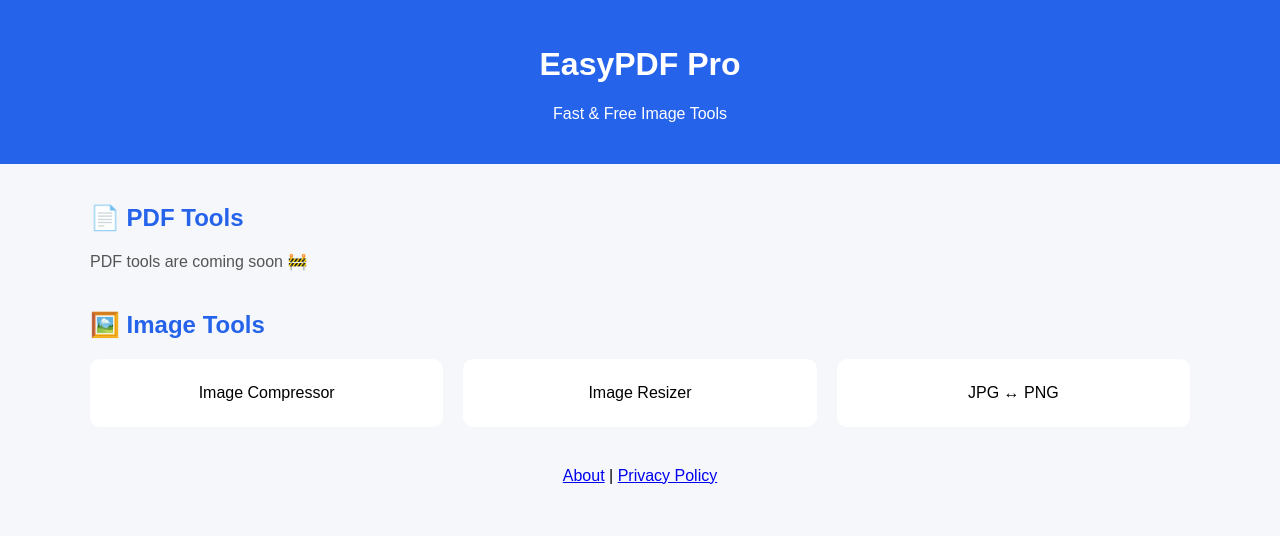
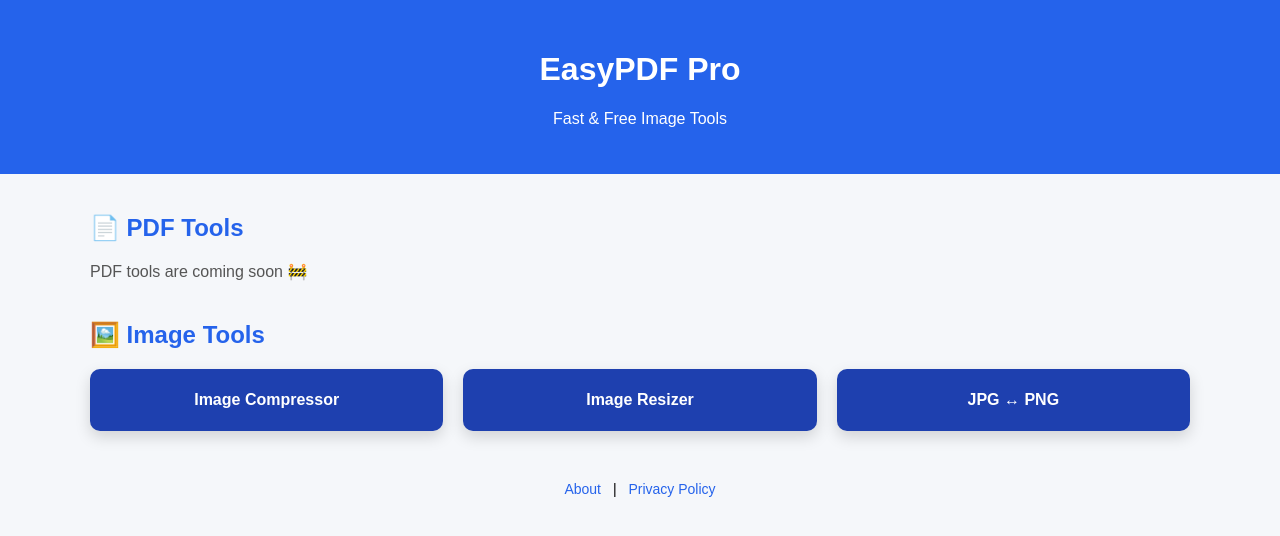
Before and after one commit to manimaran25060-lab/easypdf-pro, a website: page public/index.html in a window 1280 px wide. Drawn offline with Linux system fonts and the light colour scheme.

Commit message:
Improve button visibility and UI contrast

```diff
--- a/public/index.html
+++ b/public/index.html
@@ -4,14 +4,76 @@
 <meta charset="UTF-8">
 <title>EasyPDF Pro</title>
 <meta name="viewport" content="width=device-width, initial-scale=1.0">
+
 <style>
-body{font-family:Arial;background:#f5f7fa;margin:0}
-header{background:#2563eb;color:#fff;padding:25px;text-align:center}
-.container{max-width:1100px;margin:30px auto}
-h2{color:#2563eb;margin-top:40px}
-.tools{display:grid;grid-template-columns:repeat(auto-fit,minmax(220px,1fr));gap:20px}
-.tool-card{background:#fff;padding:25px;border-radius:10px;text-align:center;text-decoration:none;color:#000}
-.note{color:#555;margin-top:10px}
+body{
+  font-family: Arial, sans-serif;
+  background:#f5f7fa;
+  margin:0;
+}
+
+header{
+  background:#2563eb;
+  color:#fff;
+  padding:30px 20px;
+  text-align:center;
+}
+
+.container{
+  max-width:1100px;
+  margin:30px auto;
+  padding:0 15px;
+}
+
+h2{
+  color:#2563eb;
+  margin-top:40px;
+}
+
+.note{
+  color:#555;
+  margin-top:10px;
+}
+
+/* TOOLS GRID */
+.tools{
+  display:grid;
+  grid-template-columns:repeat(auto-fit,minmax(220px,1fr));
+  gap:20px;
+  margin-top:20px;
+}
+
+/* BUTTON STYLE */
+.tool-card{
+  background:#1e40af;
+  color:white;
+  padding:22px;
+  border-radius:10px;
+  text-align:center;
+  text-decoration:none;
+  font-size:16px;
+  font-weight:600;
+  box-shadow:0 6px 15px rgba(0,0,0,0.15);
+  transition:all 0.2s ease;
+}
+
+.tool-card:hover{
+  background:#1d4ed8;
+  transform:translateY(-3px);
+  box-shadow:0 10px 25px rgba(0,0,0,0.2);
+}
+
+footer{
+  text-align:center;
+  margin:50px 0;
+  font-size:14px;
+}
+
+footer a{
+  color:#2563eb;
+  text-decoration:none;
+  margin:0 8px;
+}
 </style>
 </head>
 
@@ -36,7 +98,7 @@ h2{color:#2563eb;margin-top:40px}
 
 </div>
 
-<footer style="text-align:center;margin:40px 0">
+<footer>
   <a href="/about.html">About</a> |
   <a href="/privacy.html">Privacy Policy</a>
 </footer>
```
Lines whose indentation alone changed are shown as unchanged.
